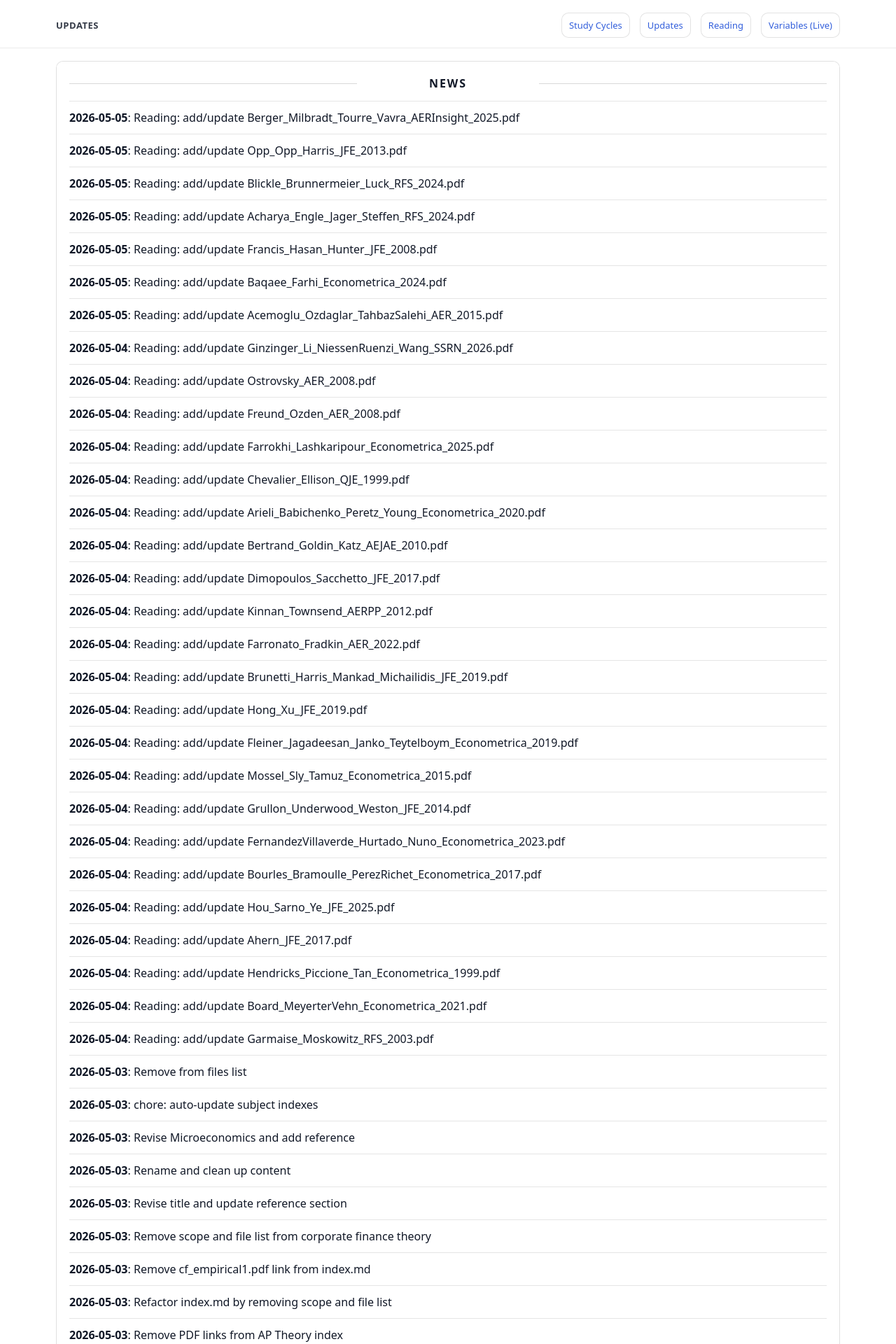
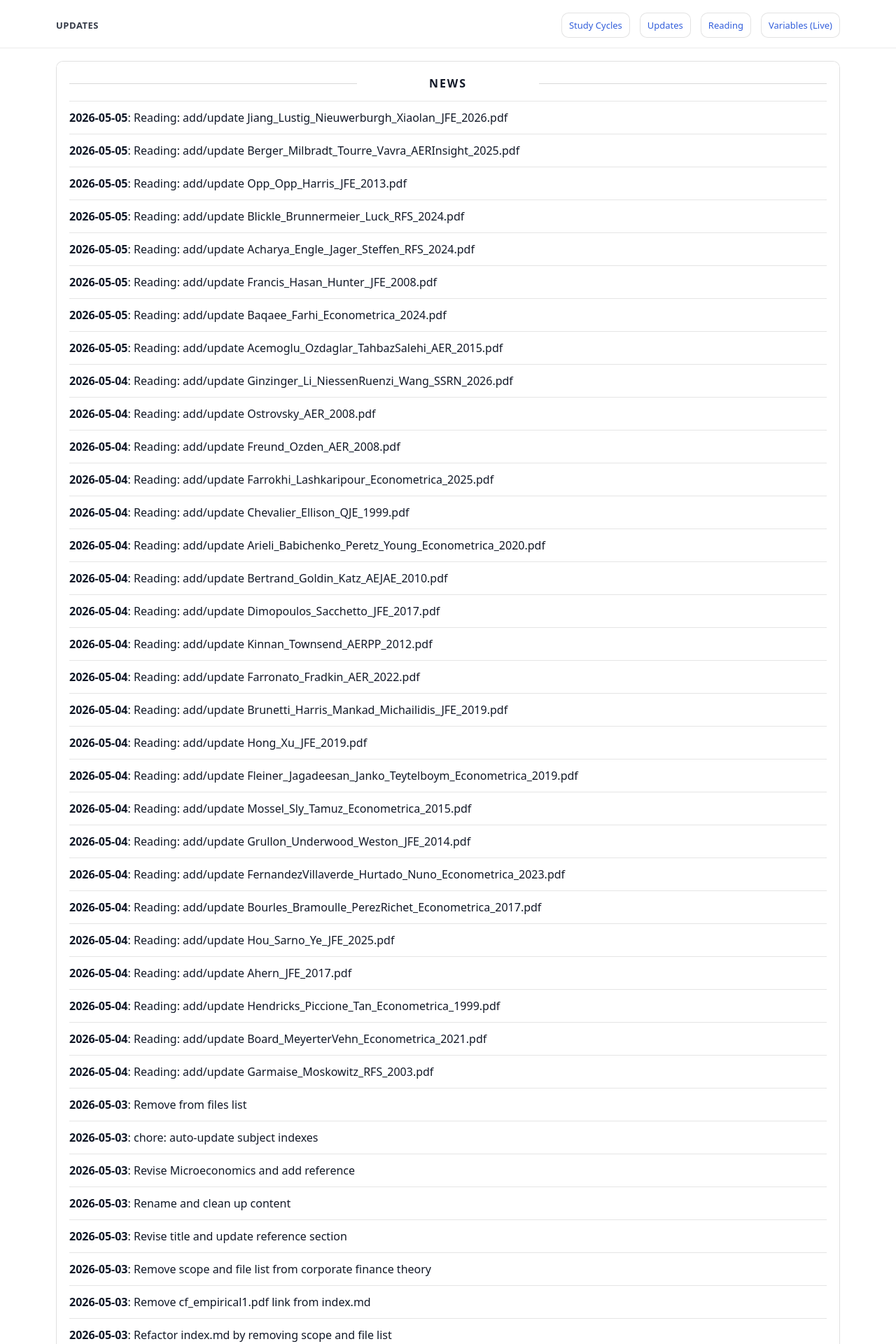
Before and after one commit to yaxinzn/study-archive, a Jekyll site: the page built from updates/index.md, in a window 1280 px wide. Shown: the top 1920 px of the page at 70% size. Built offline with Jekyll 4.4.1, drawn with Linux system fonts in a browser that asks for light colours; some of the changed text lies outside the part shown.

Commit message:
chore: update NEWS feed

```diff
--- a/_data/news.yml
+++ b/_data/news.yml
@@ -1,4 +1,7 @@
 # Auto-generated update history (sorted newest -> oldest). Do not edit manually.
+- ts: "1777970022"
+  date: "2026-05-05"
+  title: "Reading: add/update Jiang_Lustig_Nieuwerburgh_Xiaolan_JFE_2026.pdf"
 - ts: "1777969729"
   date: "2026-05-05"
   title: "Reading: add/update Berger_Milbradt_Tourre_Vavra_AERInsight_2025.pdf"
```
